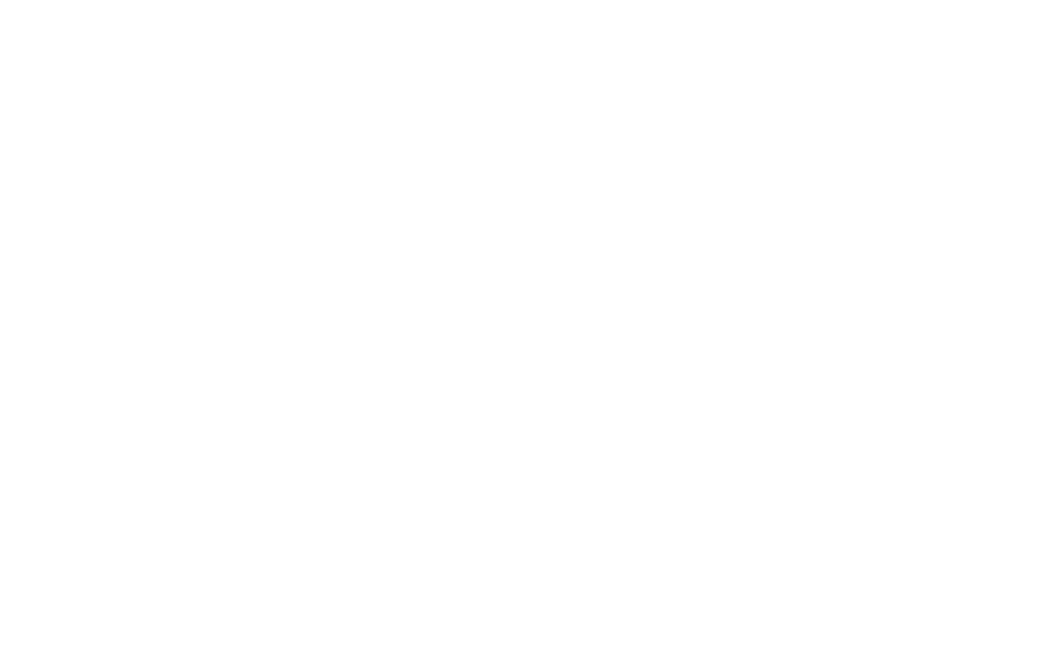
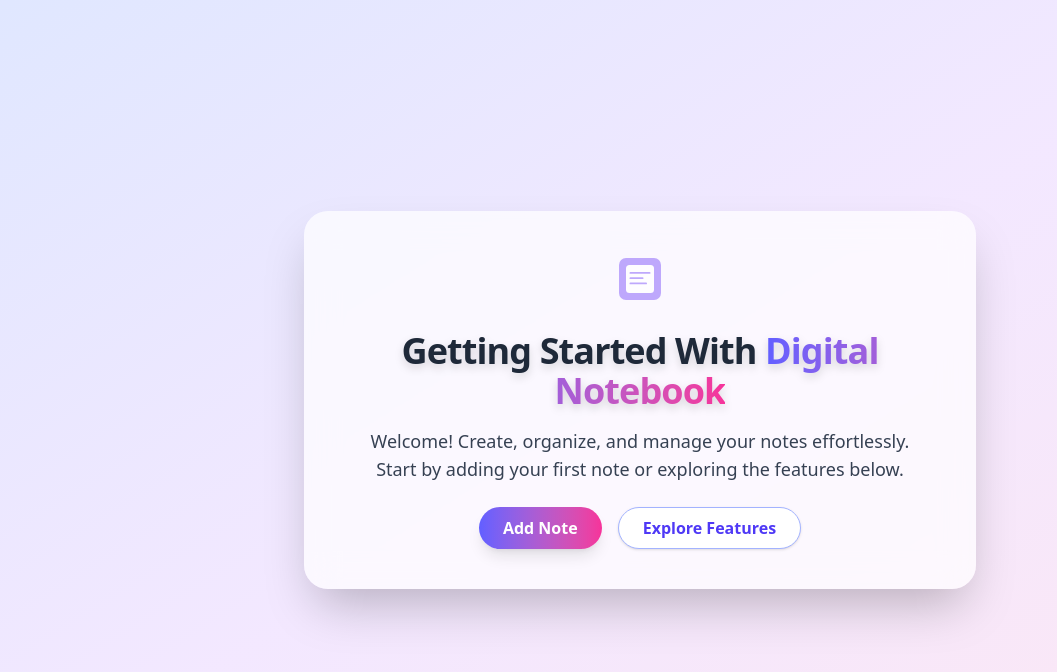
Before and after one commit to abhitech2002/Digital-Notebook, a React (Vite) app: page /home in a window 1280 px wide. Before the commit this address had no page. Shown: the top 672 px of the page, without its empty margins (0-1057 px from the left). Built offline with nearby package versions, Linux system fonts and the light colour scheme.

Commit message:
feat: add HomePage component and update routing in App.jsx

```diff
--- a/src/App.jsx
+++ b/src/App.jsx
@@ -1,6 +1,7 @@
 import './App.css'
 import { BrowserRouter as Router, Routes, Route, Link } from 'react-router-dom';
 import StartPage from './pages/StartPage'
+import HomePage from './pages/HomePage';
 
 function App() {
 
@@ -9,6 +10,8 @@
       <Router>
         <Routes>
           <Route path='/' element={<StartPage />} />
+          <Route path='/home' element={<HomePage />} />
+
         </Routes>
       </Router>
     </>
--- /dev/null
+++ b/src/pages/HomePage.jsx
@@ -0,0 +1,39 @@
+const HomePage = () => {
+  return (
+    <div className="flex flex-col items-center justify-center min-h-screen bg-gradient-to-br from-indigo-100 via-purple-100 to-pink-100">
+      <section className="bg-white/70 backdrop-blur-lg rounded-3xl shadow-2xl p-10 max-w-2xl w-full flex flex-col items-center">
+        {/* Icon */}
+        <div className="mb-6 animate-pulse">
+          <svg width="56" height="56" viewBox="0 0 64 64" fill="none">
+            <rect x="8" y="8" width="48" height="48" rx="8" fill="#a78bfa" />
+            <rect x="16" y="16" width="32" height="32" rx="4" fill="#fff" />
+            <rect x="20" y="24" width="24" height="2" rx="1" fill="#a78bfa" />
+            <rect x="20" y="30" width="16" height="2" rx="1" fill="#a78bfa" />
+            <rect x="20" y="36" width="20" height="2" rx="1" fill="#a78bfa" />
+          </svg>
+        </div>
+        <h1 className="text-4xl font-extrabold mb-4 text-gray-800 tracking-tight text-center drop-shadow-lg">
+          Getting Started With{" "}
+          <span className="bg-gradient-to-r from-indigo-500 to-pink-500 bg-clip-text text-transparent">
+            Digital Notebook
+          </span>
+        </h1>
+        <p className="text-lg text-gray-700 mb-6 text-center">
+          Welcome! Create, organize, and manage your notes effortlessly.
+          <br />
+          Start by adding your first note or exploring the features below.
+        </p>
+        <div className="flex gap-4">
+          <button className="px-6 py-2 bg-gradient-to-r from-indigo-500 to-pink-500 text-white rounded-full font-semibold shadow-lg hover:scale-105 transition-transform">
+            Add Note
+          </button>
+          <button className="px-6 py-2 bg-white border border-indigo-300 text-indigo-600 rounded-full font-semibold shadow hover:bg-indigo-50 transition">
+            Explore Features
+          </button>
+        </div>
+      </section>
+    </div>
+  );
+};
+
+export default HomePage;
--- a/src/pages/StartPage.jsx
+++ b/src/pages/StartPage.jsx
@@ -21,7 +21,7 @@
                     Organize your thoughts, ideas, and notes in a beautiful, distraction-free space.
                 </p>
                 <a
-                    href="#"
+                    href="home"
                     className="mt-2 px-6 py-3 bg-gradient-to-r from-indigo-500 to-pink-500 text-white rounded-full font-semibold shadow-lg hover:scale-105 transition-transform"
                 >
                     Get Started
```
